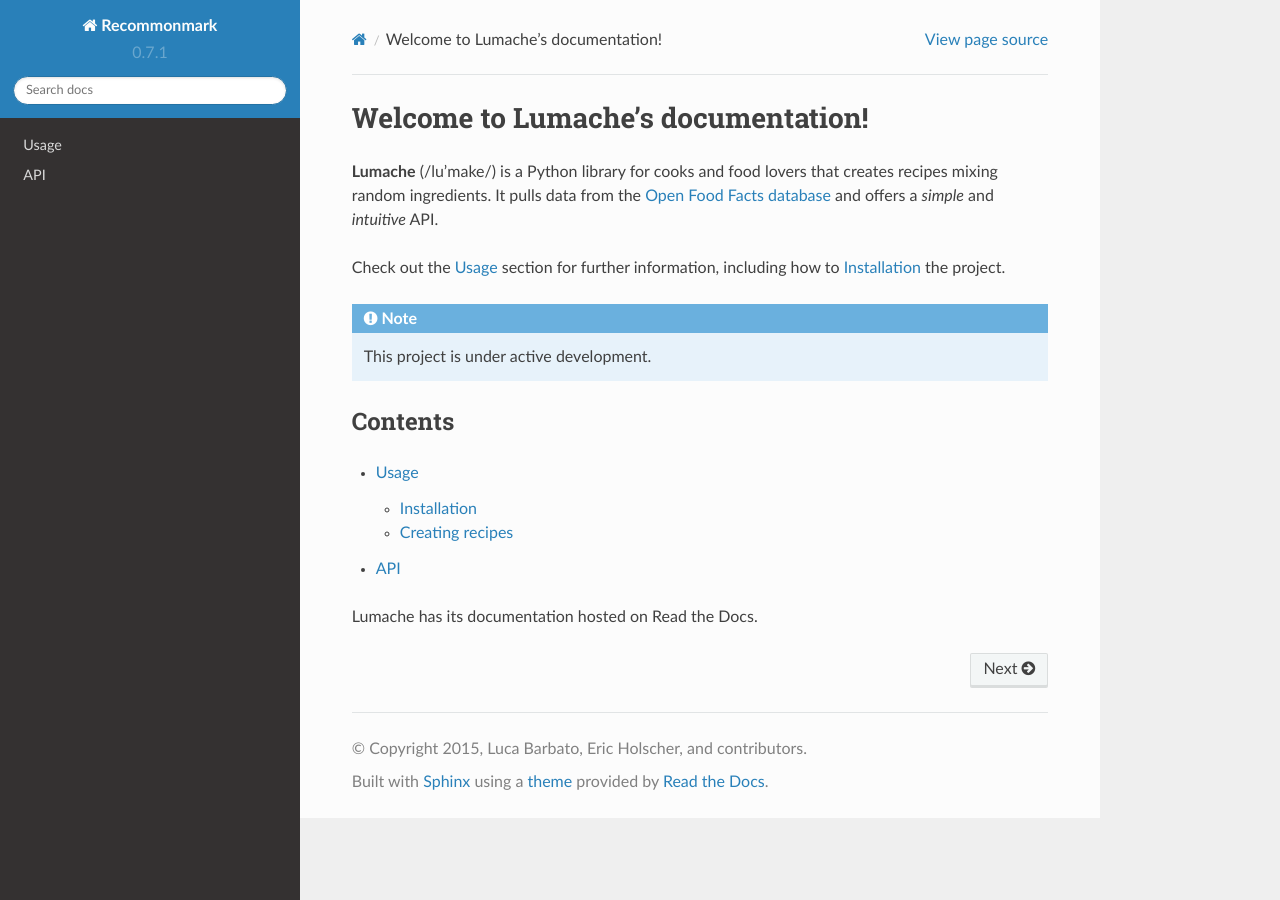
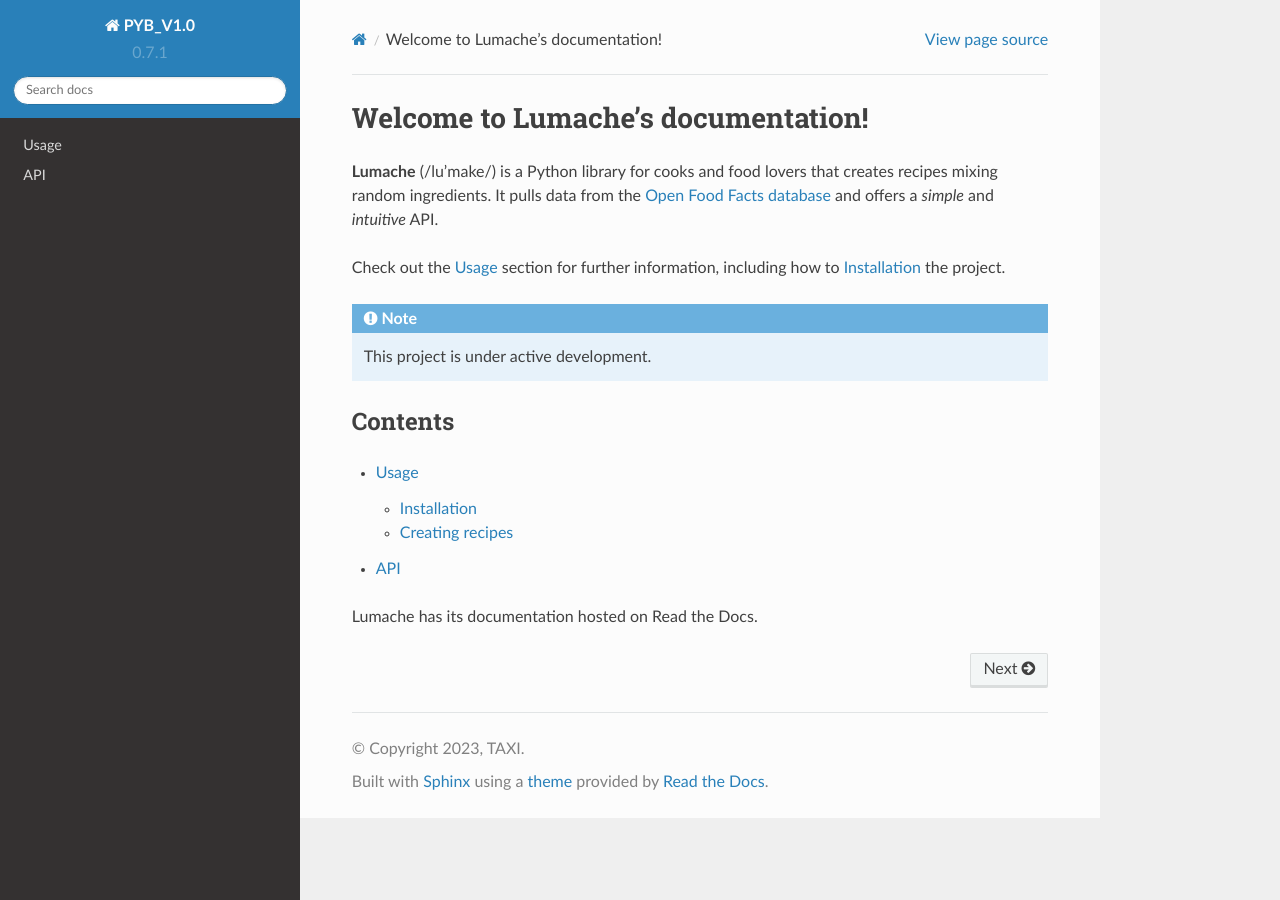
Before and after one commit to xqf2525/PYB-V1.0, a Sphinx documentation site: the page built from docs/source/index.rst, in a window 1280 px wide. Built offline with Sphinx 7.4.7 and the Read the Docs theme 2.0.0, drawn with Linux system fonts in a browser that asks for light colours.

Commit message:
Update conf.py

```diff
--- a/docs/source/conf.py
+++ b/docs/source/conf.py
@@ -1,13 +1,4 @@
-# Configuration file for the Sphinx documentation builder.
 
-# -- Project information
-
-project = 'PYB_V1.0'
-copyright = '2023, TAXI'
-author = 'TAXI'
-
-release = '0.1'
-version = '0.1.0'
 
 
 # -*- coding: utf-8 -*-
@@ -62,12 +53,15 @@ templates_path = ['_templates']
 # The master toctree document.
 master_doc = 'index'
 
+
+
+
 # General information about the project.
-project = u'Recommonmark'
-copyright = u'2015, Luca Barbato, Eric Holscher, and contributors'
-author = u'Luca Barbato, Eric Holscher, and contributors'
+project = 'PYB_V1.0'
+copyright = '2023, TAXI'
+author =  'TAXI'
 
-github_doc_root = 'https://github.com/rtfd/recommonmark/tree/master/docs/'
+#github_doc_root = 'https://github.com/rtfd/recommonmark/tree/master/docs/'
 
 # The version info for the project you're documenting, acts as replacement for
 # |version| and |release|, also used in various other places throughout the
```
